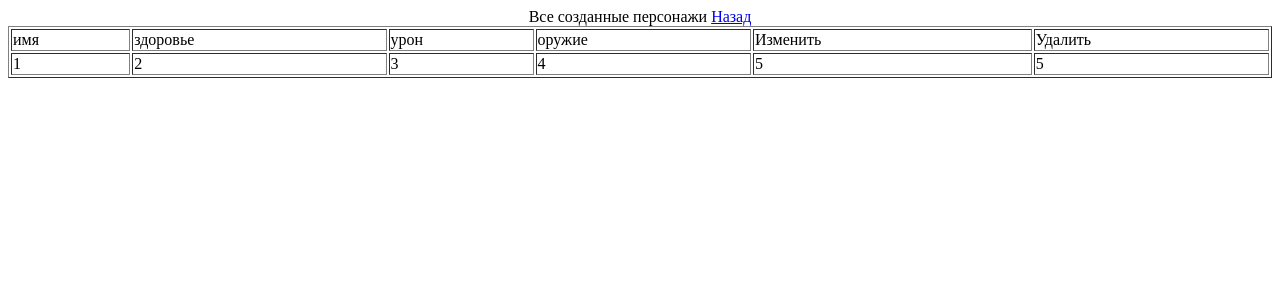
After one commit to Ssssory/war, a PHP site: page /ops.php in a window 1280 px wide. The commit adds this page. Shown: the top 300 px of the page. Run offline with PHP 8.4, Linux system fonts and the light colour scheme.

Commit message:
create display pers window

```diff
--- a/battlePerson.php
+++ b/battlePerson.php
@@ -23,7 +23,7 @@
             <div class="buttons">
                <form action="manipulate.php" method='post'>
                     <button name='way' value='start'>Запуск</button>
-                    <button name='way' value='opsion'>Настройки</button>
+                    <button name='way' value='option'>Настройки</button>
                     <button name='way' value='new_p'>Создать</button>
                     <button name='way' value='correct'>Изменить</button>
                 </form>
--- a/createPerson.php
+++ b/createPerson.php
@@ -2,7 +2,7 @@
 <html lang="en">
 <head>
     <meta charset="UTF-8">
-    <title>Document</title>
+    <title>FrankenRoom</title>
     <link rel="stylesheet" href="style.css">
 </head>
 <body>
--- /dev/null
+++ b/ops.php
@@ -0,0 +1,30 @@
+<!DOCTYPE html>
+<html lang="en">
+<head>
+    <meta charset="UTF-8">
+    <title>Options</title>
+</head>
+<body>
+    <table border="1" width='100%'>
+      <caption>Все созданные персонажи <a href="battlePerson.php">Назад</a></caption>
+       <tbody>
+            <tr>
+                <td>имя</td>
+                <td>здоровье</td>
+                <td>урон</td>
+                <td>оружие</td>
+                <td>Изменить</td>
+                <td>Удалить</td><!--Добавить подтверждение на джава скрипте-->
+            </tr>
+            <tr>
+                <td>1</td>
+                <td>2</td>
+                <td>3</td>
+                <td>4</td>
+                <td>5</td>
+                <td>5</td>
+            </tr>
+        </tbody>
+    </table>
+</body>
+</html>
```
Also changed, not shown: manipulate.php (+8 -0 lines).
